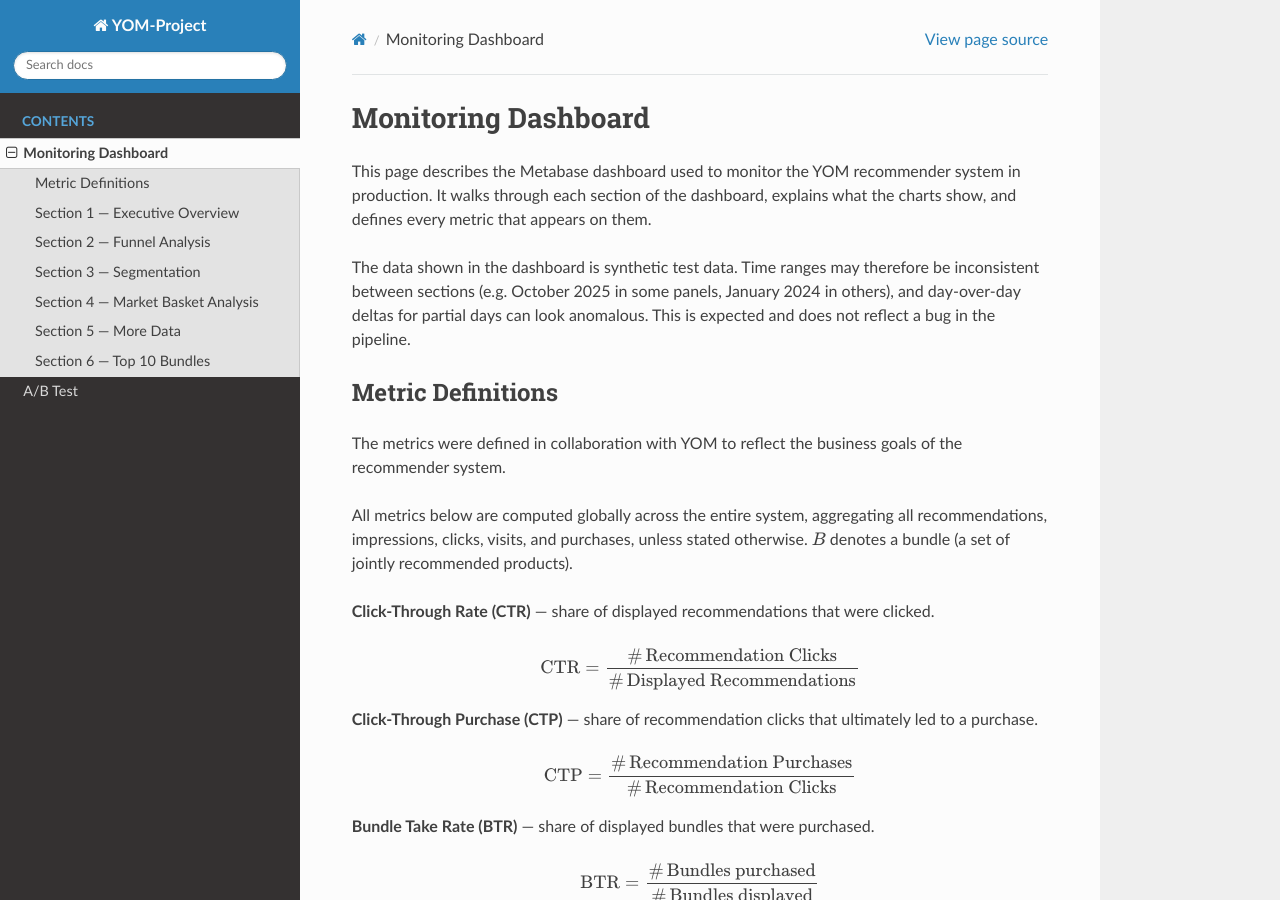
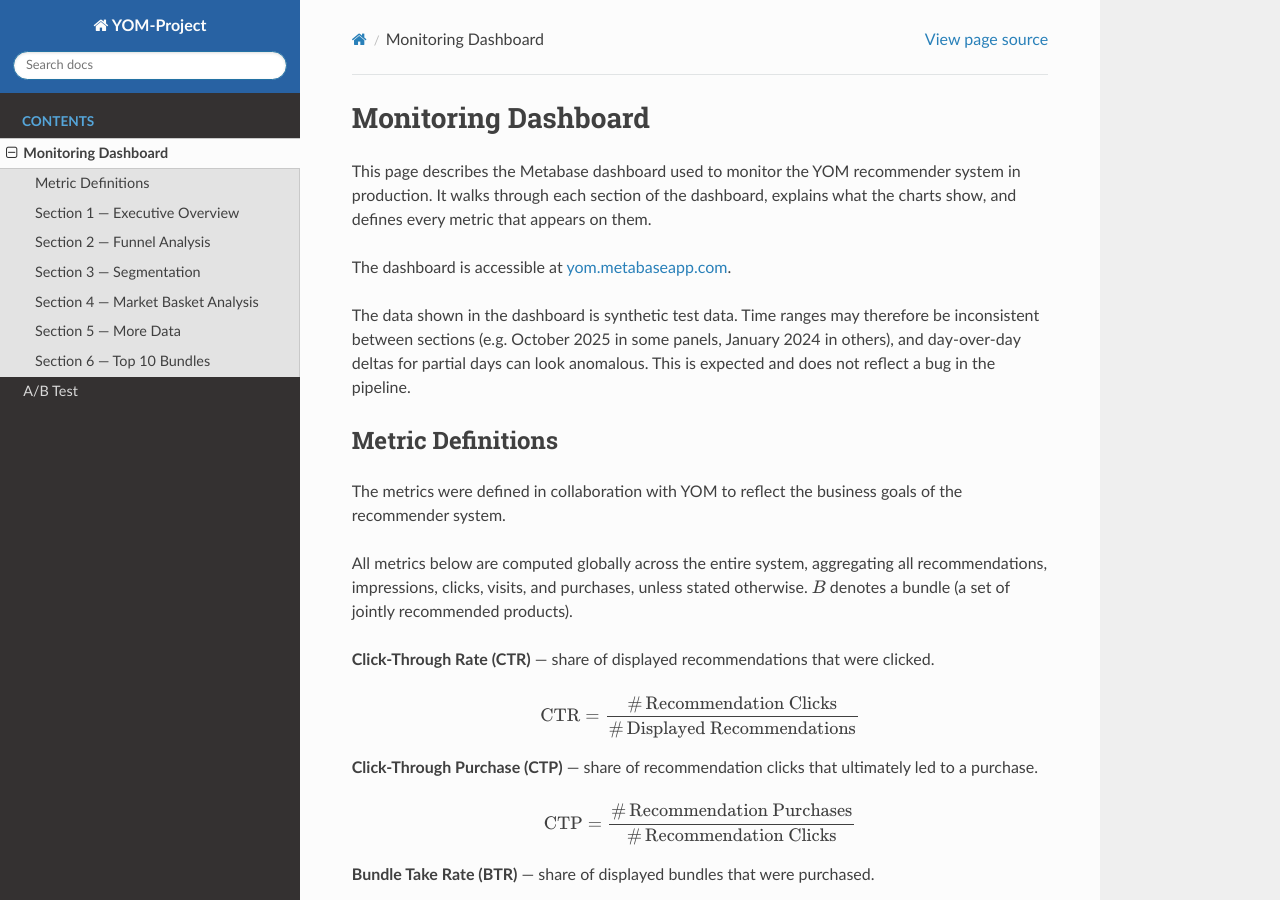
Before and after one commit to chris026/YOM-Project, a Sphinx documentation site: the page built from docs/dashboard.rst, in a window 1280 px wide and 900 px high. Built offline with Sphinx 7.4.7 and the Read the Docs theme 3.1.0, drawn with Linux system fonts in a browser that asks for light colours.

Commit message:
alignment with MBA doc

```diff
--- a/docs/conf.py
+++ b/docs/conf.py
@@ -29,4 +29,7 @@ autodoc_mock_imports = [
 # -- Options for HTML output -------------------------------------------------
 
 html_theme = "sphinx_rtd_theme"
+html_theme_options = {
+    'style_nav_header_background': '#2862a3',
+}
 html_static_path = ["_static"]
--- a/docs/dashboard.rst
+++ b/docs/dashboard.rst
@@ -5,6 +5,8 @@ This page describes the Metabase dashboard used to monitor the YOM
 recommender system in production. It walks through each section of the
 dashboard, explains what the charts show, and defines every metric that
 appears on them.
+
+The dashboard is accessible at `yom.metabaseapp.com <https://yom.metabaseapp.com>`_.
 
 The data shown in the dashboard is synthetic test data. Time ranges may
 therefore be inconsistent between sections (e.g. October 2025 in some
```
